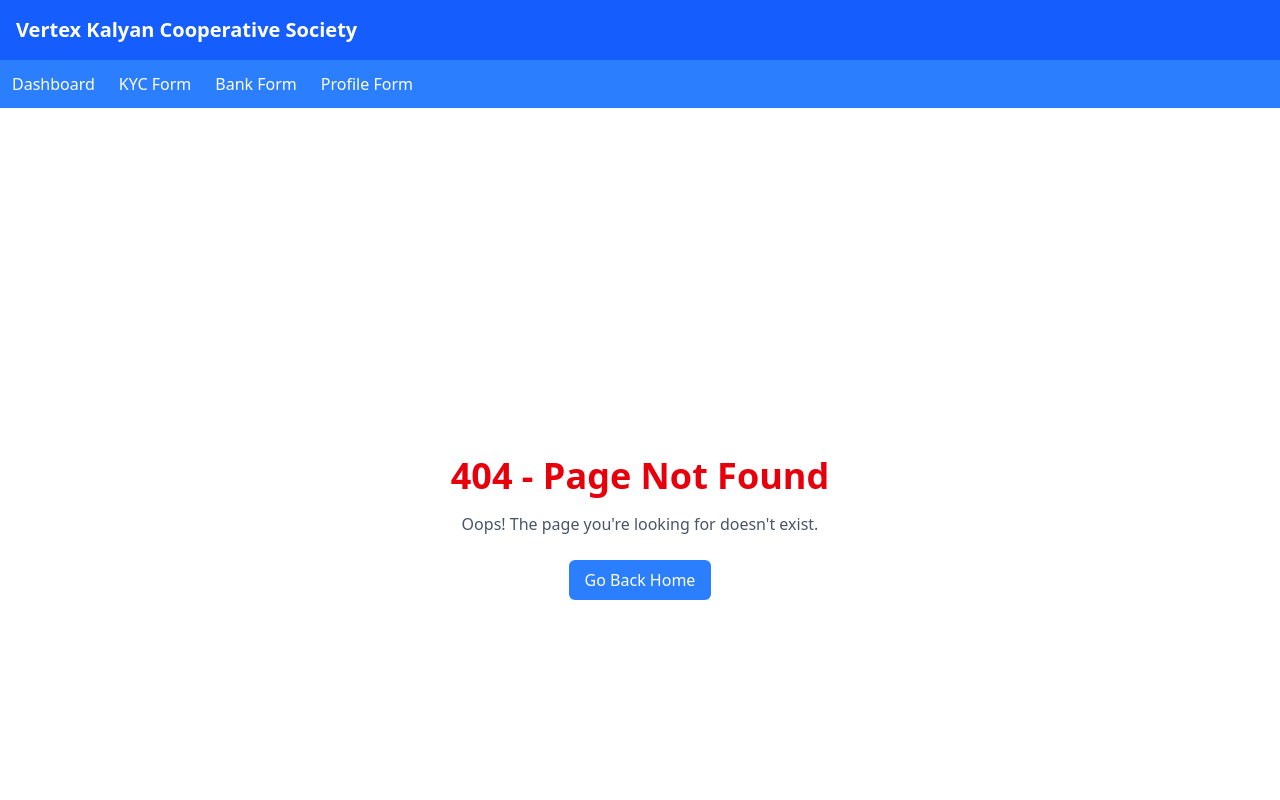
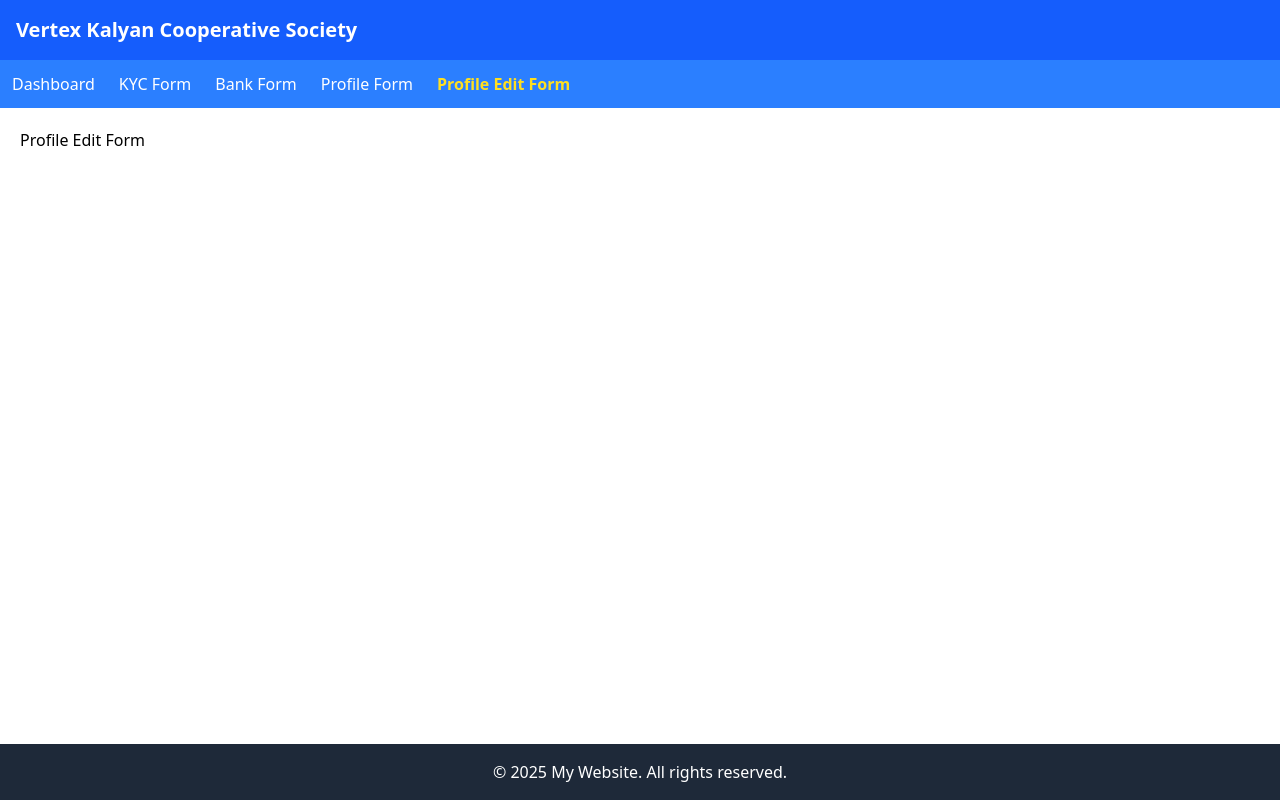
Before and after one commit to ptiwari2103/vertex-frontend, a React (Vite) app: page /profileeditform in a window 1280 px wide. Before the commit this address had no page. Shown: the top 800 px of the page. Built offline with nearby package versions, Linux system fonts and the light colour scheme; sample sign-in values are in the browser's storage.

Commit message:
Profile action is in progress

```diff
--- a/src/App.jsx
+++ b/src/App.jsx
@@ -13,6 +13,7 @@ import ProtectedRoute from "./components/ProtectedRoute";
 import KycForm from "./pages/KycForm";
 import BankForm from "./pages/BankForm";
 import ProfileForm from "./pages/ProfileForm";
+import ProfileEditForm from "./pages/ProfileEditForm";
 
 function App() {
     return (
@@ -50,6 +51,11 @@ function App() {
                                 <ProfileForm />
                             </ProtectedRoute>
                         } />
+                        <Route path="profileeditform" element={
+                            <ProtectedRoute>
+                                <ProfileEditForm />
+                            </ProtectedRoute>
+                        } />
                         <Route path="*" element={<NotFound />} />
                     </Route>
                 </Routes>
--- a/src/components/HeaderMenu.jsx
+++ b/src/components/HeaderMenu.jsx
@@ -22,6 +22,7 @@ const HeaderMenu = () => {
                         <li><NavLink to="/kycform" className={({ isActive }) => isActive ? "text-yellow-300 font-bold" : "hover:text-gray-300"}>KYC Form</NavLink></li>
                         <li><NavLink to="/bankform" className={({ isActive }) => isActive ? "text-yellow-300 font-bold" : "hover:text-gray-300"}>Bank Form</NavLink></li>
                         <li><NavLink to="/profileform" className={({ isActive }) => isActive ? "text-yellow-300 font-bold" : "hover:text-gray-300"}>Profile Form</NavLink></li>
+                        <li><NavLink to="/profileeditform" className={({ isActive }) => isActive ? "text-yellow-300 font-bold" : "hover:text-gray-300"}>Profile Edit Form</NavLink></li>
                     </ul>
                     <div className="relative">
                         <button
--- /dev/null
+++ b/src/pages/ProfileEditForm.jsx
@@ -0,0 +1,10 @@
+
+const ProfileEditForm = () => {
+    return (
+        <div>
+            <h1>Profile Edit Form</h1>
+        </div>
+    );
+};
+
+export default ProfileEditForm;
```
Also changed, not shown: src/components/DashboardBCK.jsx (renamed from src/components/Dashboard.jsx), src/components/HomeBCK.jsx (renamed from src/components/Home.jsx).
